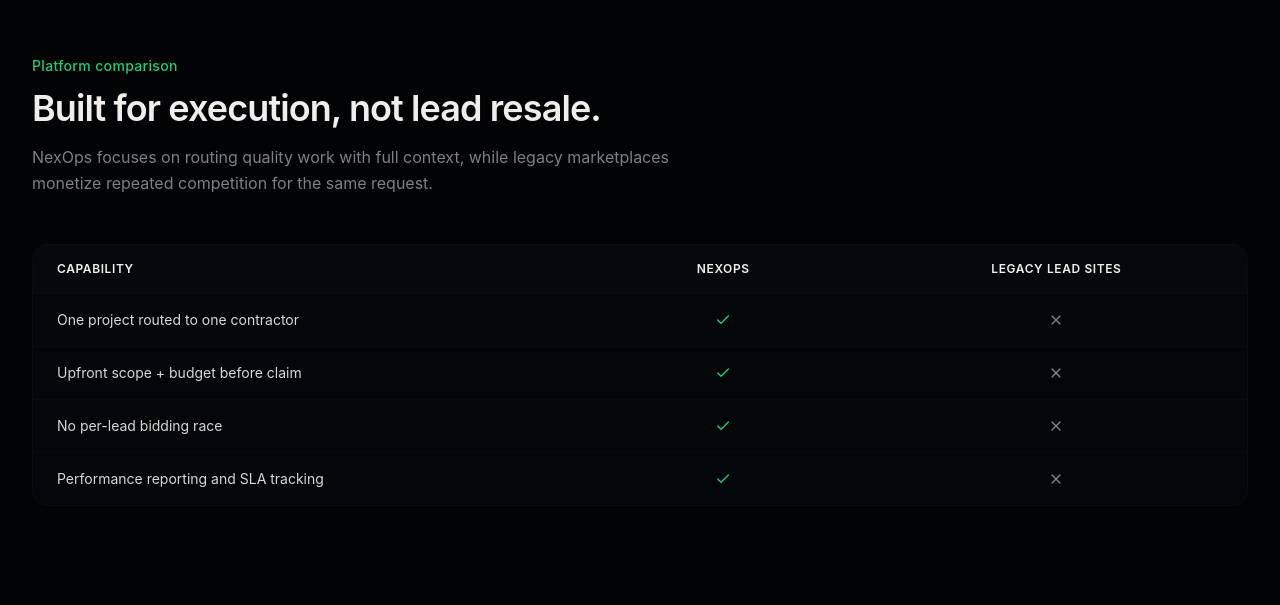
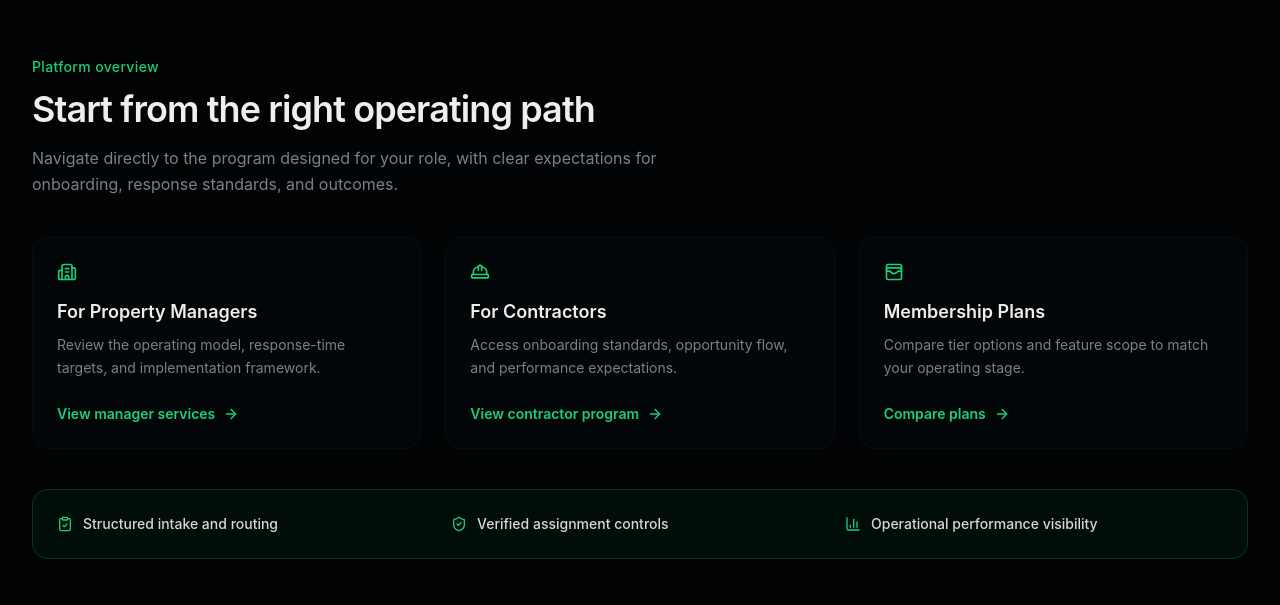
Before and after one commit to bngomez98/nexops, a Next.js app: page / in a window 1280 px wide. Shown: the part 4295-4900 px from the top of the page. Built offline with nearby package versions, Linux system fonts and the light colour scheme.

Commit message:
Enhance main route with structured overview and navigation cards

```diff
--- a/app/page.tsx
+++ b/app/page.tsx
@@ -4,6 +4,7 @@ import { Stats } from "@/components/stats"
 import { MissionValues } from "@/components/mission-values"
 import { HowItWorks } from "@/components/how-it-works"
 import { Services } from "@/components/services"
+import { MainCommandCenter } from "@/components/main-command-center"
 import { Comparison } from "@/components/comparison"
 import { ContractorCTA } from "@/components/contractor-cta"
 import { Testimonials } from "@/components/testimonials"
@@ -21,6 +22,7 @@ export default function HomePage() {
         <MissionValues />
         <HowItWorks />
         <Services />
+        <MainCommandCenter />
         <Comparison />
         <ContractorCTA />
         <Testimonials />
--- /dev/null
+++ b/components/main-command-center.tsx
@@ -0,0 +1,74 @@
+import Link from "next/link"
+import { ArrowRight, Building2, HardHat, WalletCards, ClipboardCheck, ShieldCheck, BarChart3 } from "lucide-react"
+
+const paths = [
+  {
+    icon: Building2,
+    title: "For Property Managers",
+    description: "Review the operating model, response-time targets, and implementation framework.",
+    href: "/property-managers",
+    cta: "View manager services",
+  },
+  {
+    icon: HardHat,
+    title: "For Contractors",
+    description: "Access onboarding standards, opportunity flow, and performance expectations.",
+    href: "/contractors",
+    cta: "View contractor program",
+  },
+  {
+    icon: WalletCards,
+    title: "Membership Plans",
+    description: "Compare tier options and feature scope to match your operating stage.",
+    href: "/pricing",
+    cta: "Compare plans",
+  },
+]
+
+const highlights = [
+  { icon: ClipboardCheck, label: "Structured intake and routing" },
+  { icon: ShieldCheck, label: "Verified assignment controls" },
+  { icon: BarChart3, label: "Operational performance visibility" },
+]
+
+export function MainCommandCenter() {
+  return (
+    <section className="py-24 lg:py-32 border-y border-border/30 bg-card/20">
+      <div className="max-w-7xl mx-auto px-6 lg:px-8">
+        <div className="max-w-2xl mb-10">
+          <p className="text-primary text-sm font-medium tracking-wide mb-3">Platform overview</p>
+          <h2 className="text-3xl lg:text-4xl font-semibold tracking-tight mb-4">Start from the right operating path</h2>
+          <p className="text-muted-foreground leading-relaxed">
+            Navigate directly to the program designed for your role, with clear expectations for onboarding,
+            response standards, and outcomes.
+          </p>
+        </div>
+
+        <div className="grid lg:grid-cols-3 gap-6 mb-10">
+          {paths.map((item) => (
+            <article key={item.title} className="rounded-2xl border border-border/40 bg-card p-6 flex flex-col">
+              <item.icon className="h-5 w-5 text-primary mb-4" />
+              <h3 className="text-lg font-semibold mb-2">{item.title}</h3>
+              <p className="text-sm text-muted-foreground leading-relaxed mb-6 flex-grow">{item.description}</p>
+              <Link href={item.href} className="inline-flex items-center gap-2 text-sm font-semibold text-primary hover:opacity-80">
+                {item.cta}
+                <ArrowRight className="h-4 w-4" />
+              </Link>
+            </article>
+          ))}
+        </div>
+
+        <div className="rounded-2xl border border-primary/20 bg-primary/5 p-5 lg:p-6">
+          <div className="grid sm:grid-cols-3 gap-4">
+            {highlights.map((item) => (
+              <div key={item.label} className="flex items-center gap-2.5 text-sm font-medium text-foreground/90">
+                <item.icon className="h-4 w-4 text-primary" />
+                {item.label}
+              </div>
+            ))}
+          </div>
+        </div>
+      </div>
+    </section>
+  )
+}
```
